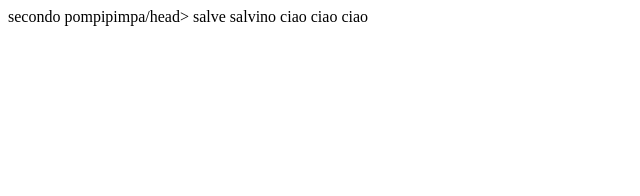
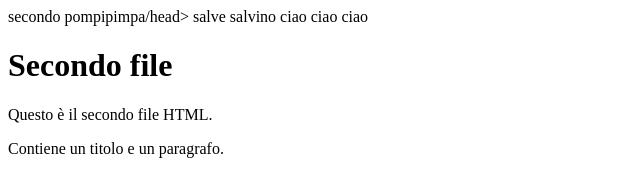
Before and after one commit to ArefinAhmad/Prova1, a plain HTML site: page index2.html in a window 1280 px wide. Shown: the whole page, without its empty margins (0-640 px from the left). Drawn offline with Linux system fonts and the light colour scheme.

Commit message:
modifiche dev2

```diff
--- a/index2.html
+++ b/index2.html
@@ -7,6 +7,9 @@
 </head>
 <body>
     <head>secondo pompipimpa/head>
-        <head> salve salvino ciao ciao ciao </head
+        <head> salve salvino ciao ciao ciao </head>
+    <h1>Secondo file</h1>
+    <p>Questo è il secondo file HTML.</p>
+    <p>Contiene un titolo e un paragrafo.</p>
 </body>
 </html>
```
